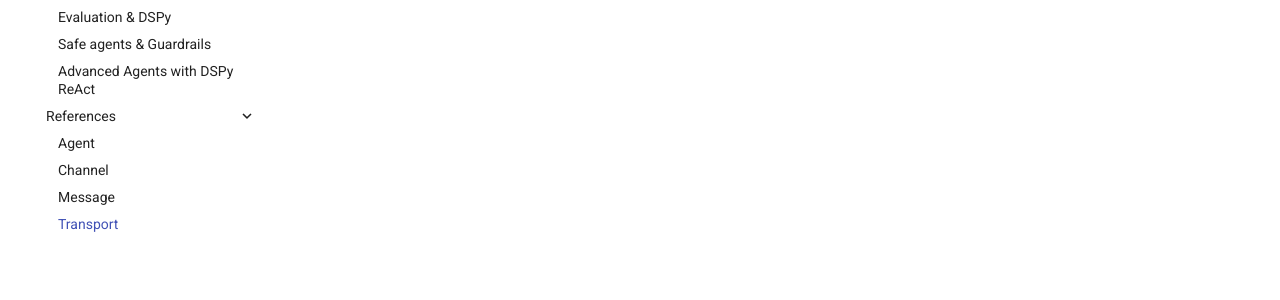
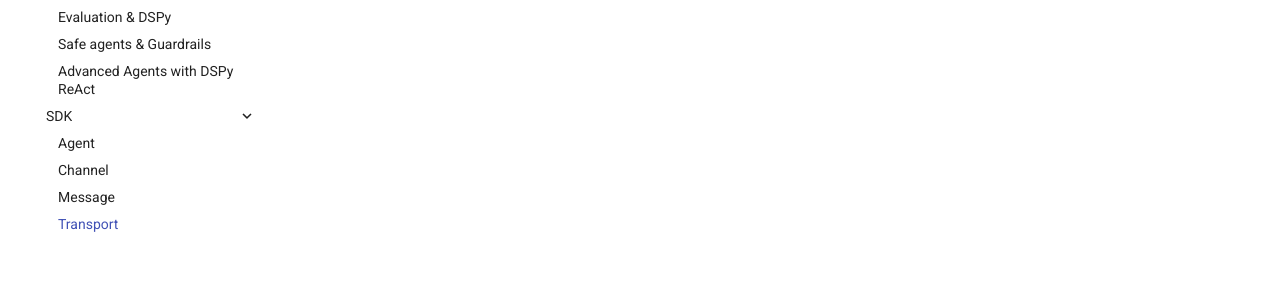
Before and after one commit to eggai-tech/EggAI, an MkDocs documentation site: the page built from docs/docs/sdk/transport.md, in a window 1280 px wide. Shown: the part 516-816 px from the top of the page. Built offline with MkDocs 1.6.1 and Material for MkDocs 9.7.7, drawn with Linux system fonts in a browser that asks for light colours.

Commit message:
docs: update documentation structure

```diff
--- a/docs/mkdocs.yml
+++ b/docs/mkdocs.yml
@@ -29,11 +29,11 @@
     - "Evaluation & DSPy": examples/agent_evaluation_dspy.md
     - "Safe agents & Guardrails": examples/safe_agents_guardrails.md
     - "Advanced Agents with DSPy ReAct": examples/dspy_react.md
-  - References:
-    - "Agent": references/agent.md
-    - "Channel": references/channel.md
-    - "Message": references/message.md
-    - "Transport": references/transport.md
+  - SDK:
+    - "Agent": sdk/agent.md
+    - "Channel": sdk/channel.md
+    - "Message": sdk/message.md
+    - "Transport": sdk/transport.md
 
 plugins:
 - include-markdown:
```
Also changed, not shown: docs/docs/sdk/agent.md (renamed from docs/docs/references/agent.md), docs/docs/sdk/channel.md (renamed from docs/docs/references/channel.md), docs/docs/sdk/message.md (renamed from docs/docs/references/message.md), docs/docs/sdk/transport.md (renamed from docs/docs/references/transport.md).
